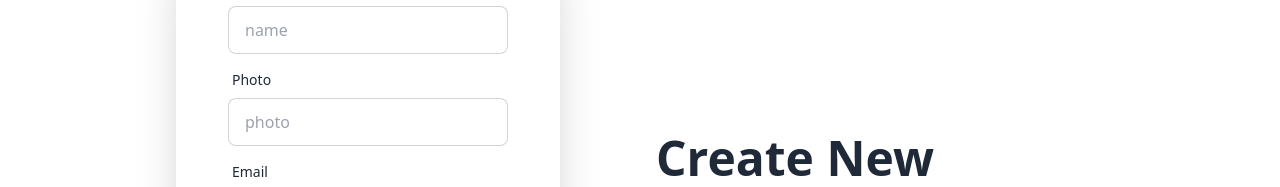
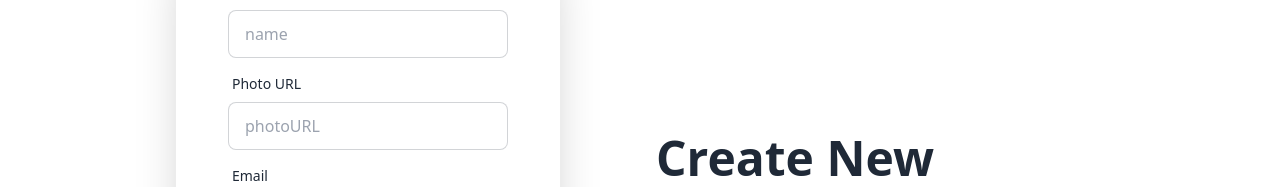
Before and after one commit to uspapon/jewelary-splash, a React (Vite) app: page /register in a window 1280 px wide. Shown: the part 226-413 px from the top of the page. Built offline with nearby package versions, Linux system fonts and the light colour scheme; no server answers.

Commit message:
registration form validation has been done

```diff
--- a/src/Pages/Register/Register.jsx
+++ b/src/Pages/Register/Register.jsx
@@ -1,11 +1,15 @@
-import React, { useContext } from 'react';
+import React, { useContext, useState } from 'react';
 import { Link } from 'react-router-dom';
 import { AuthContext } from '../../providers/AuthProviders';
 import Swal from 'sweetalert2';
 
 const Register = () => {
     const {user, createUser, updateUserProfile} = useContext(AuthContext);
+    const [error, setError] = useState();
     console.log(user)
+
+
+
     const handleRegister = (event) => {
         event.preventDefault();
         const form = event.target;
@@ -13,7 +17,18 @@ const Register = () => {
         const photo = form.photo.value;
         const email = form.email.value;
         const password = form.password.value;
-        console.log(name, email, password);
+        const confirmPassword = form.confPassword.value;
+        console.log(name, email, password, confirmPassword);
+
+        setError('');
+
+        if(password !== confirmPassword){
+            setError('Your password did not match!')
+            return;
+        }else if (password.length < 6){
+            setError('Password must be 6 characters or longer');
+            return;
+        }
 
         createUser(email, password)
         .then(result => {
@@ -26,7 +41,7 @@ const Register = () => {
                     Swal.fire({
                         position: 'top-end',
                         icon: 'success',
-                        title: 'User has been Created Successfully',
+                        title: 'Registration has been done Successfully',
                         showConfirmButton: false,
                         timer: 1500
                     })
@@ -36,6 +51,7 @@ const Register = () => {
         })
         .catch(error => {
             console.log(error);
+            setError(error.message);
         })
     }
     return (
@@ -48,6 +64,7 @@ const Register = () => {
                     </div>
                     <div className="card flex-shrink-0 w-full max-w-sm shadow-2xl bg-base-100 px-5">
                         <form onSubmit={handleRegister} className="card-body md:pb-2">
+                        <p className='text-error'>{error}</p>
                             <div className="form-control">
                                 <label className="label">
                                     <span className="label-text">Name</span>
@@ -56,9 +73,9 @@ const Register = () => {
                             </div>
                             <div className="form-control">
                                 <label className="label">
-                                    <span className="label-text">Photo</span>
+                                    <span className="label-text">Photo URL</span>
                                 </label>
-                                <input type="text" placeholder="photo" name='photo' id='photo' className="input input-bordered" required />
+                                <input type="text" placeholder="photoURL" name='photo' id='photo' className="input input-bordered" required />
                             </div>
                             <div className="form-control">
                                 <label className="label">
```
